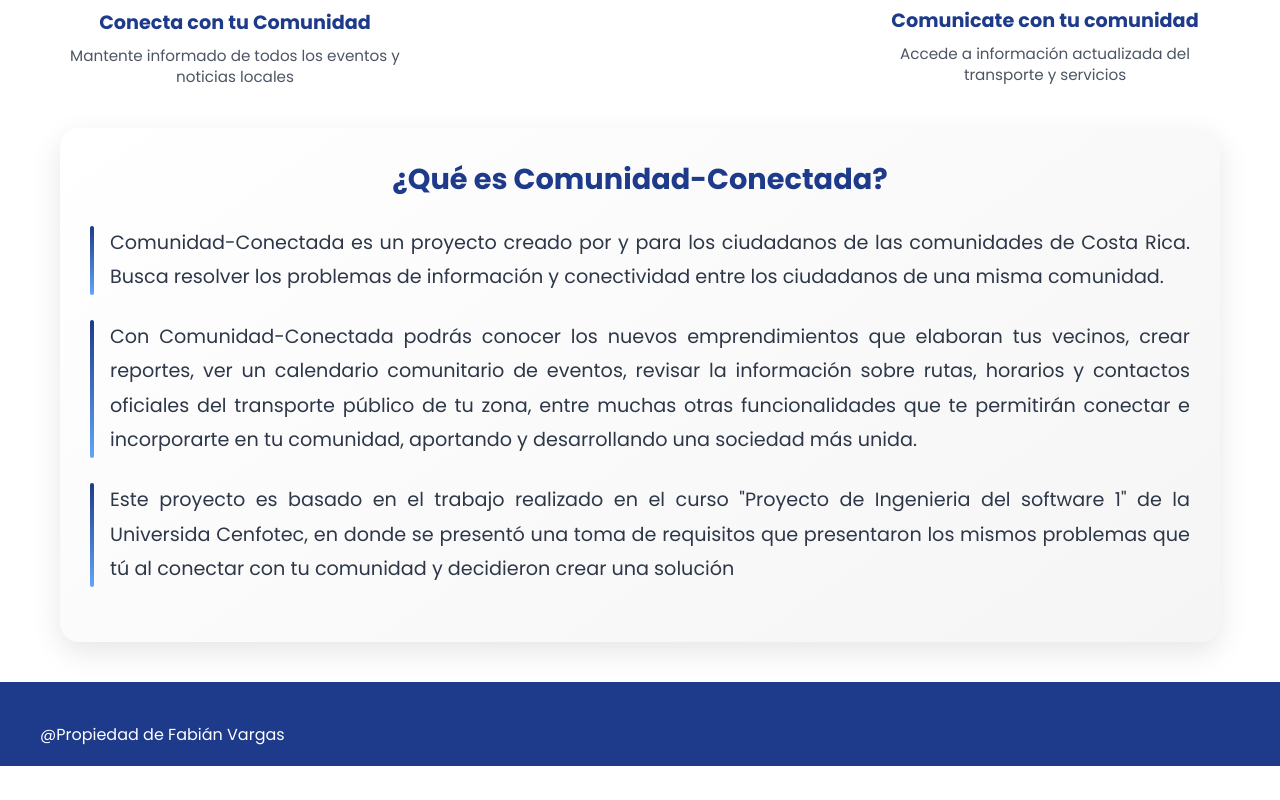
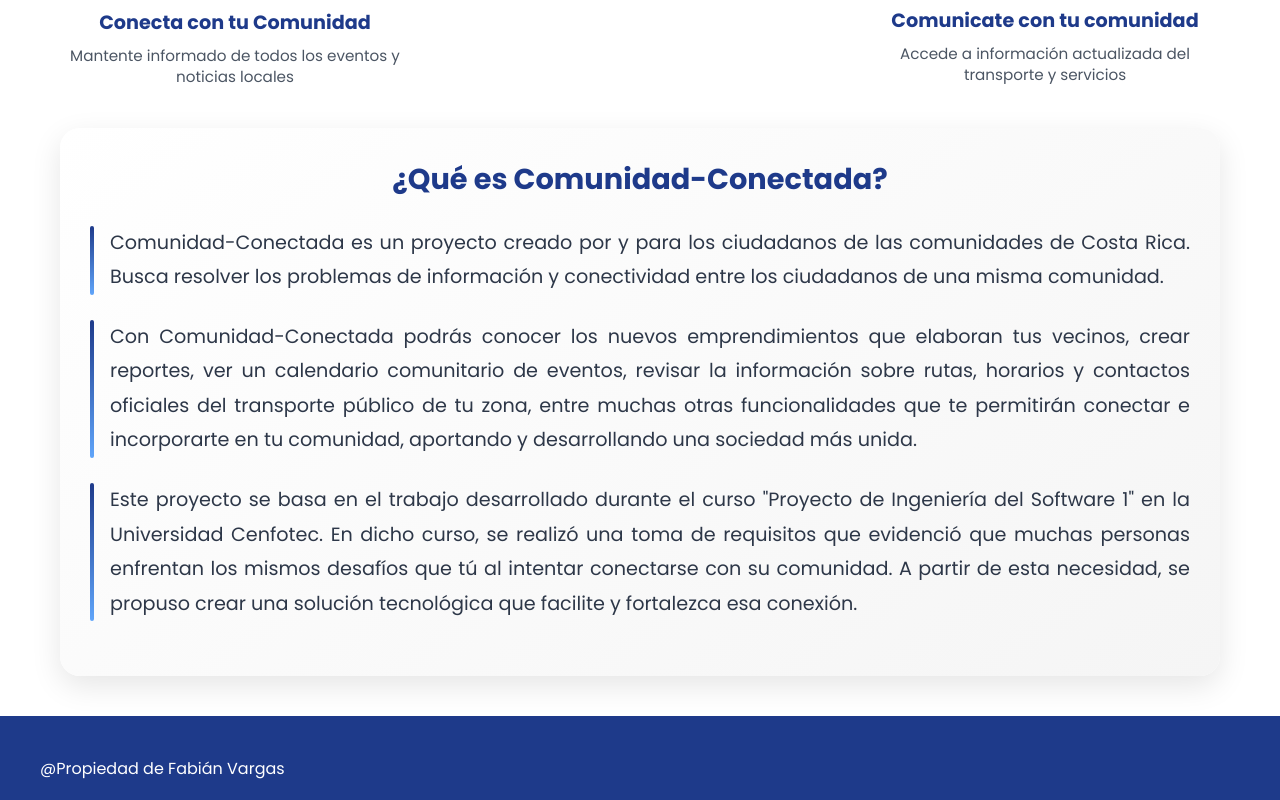
Before and after one commit to FabianVargasH/Software-Engineering-Project-I-Universidad-Cenfotec, a plain HTML site: page index.html in a window 1280 px wide. Shown: the part 1113-1913 px from the top of the page. Before the commit the page ends 1879 px from the top, so only its background shows below. Drawn offline with Linux system fonts and the light colour scheme; some packages are replaced by stand-ins of ours; a script that the page names is missing.

Commit message:
Modified description in index.html

```diff
--- a/index.html
+++ b/index.html
@@ -94,7 +94,7 @@
                             en tu comunidad, aportando y desarrollando una sociedad más unida.
                         </p>
                         <p class="texto_Descriptivo">
-                            Este proyecto es basado en el trabajo realizado en el curso "Proyecto de Ingenieria del software 1" de la Universida Cenfotec, en donde se presentó una toma de requisitos que presentaron los mismos problemas que tú al conectar con tu comunidad y decidieron crear una solución
+                            Este proyecto se basa en el trabajo desarrollado durante el curso "Proyecto de Ingeniería del Software 1" en la Universidad Cenfotec. En dicho curso, se realizó una toma de requisitos que evidenció que muchas personas enfrentan los mismos desafíos que tú al intentar conectarse con su comunidad. A partir de esta necesidad, se propuso crear una solución tecnológica que facilite y fortalezca esa conexión.
                         </p>
                     </div>
                 </div>
```
